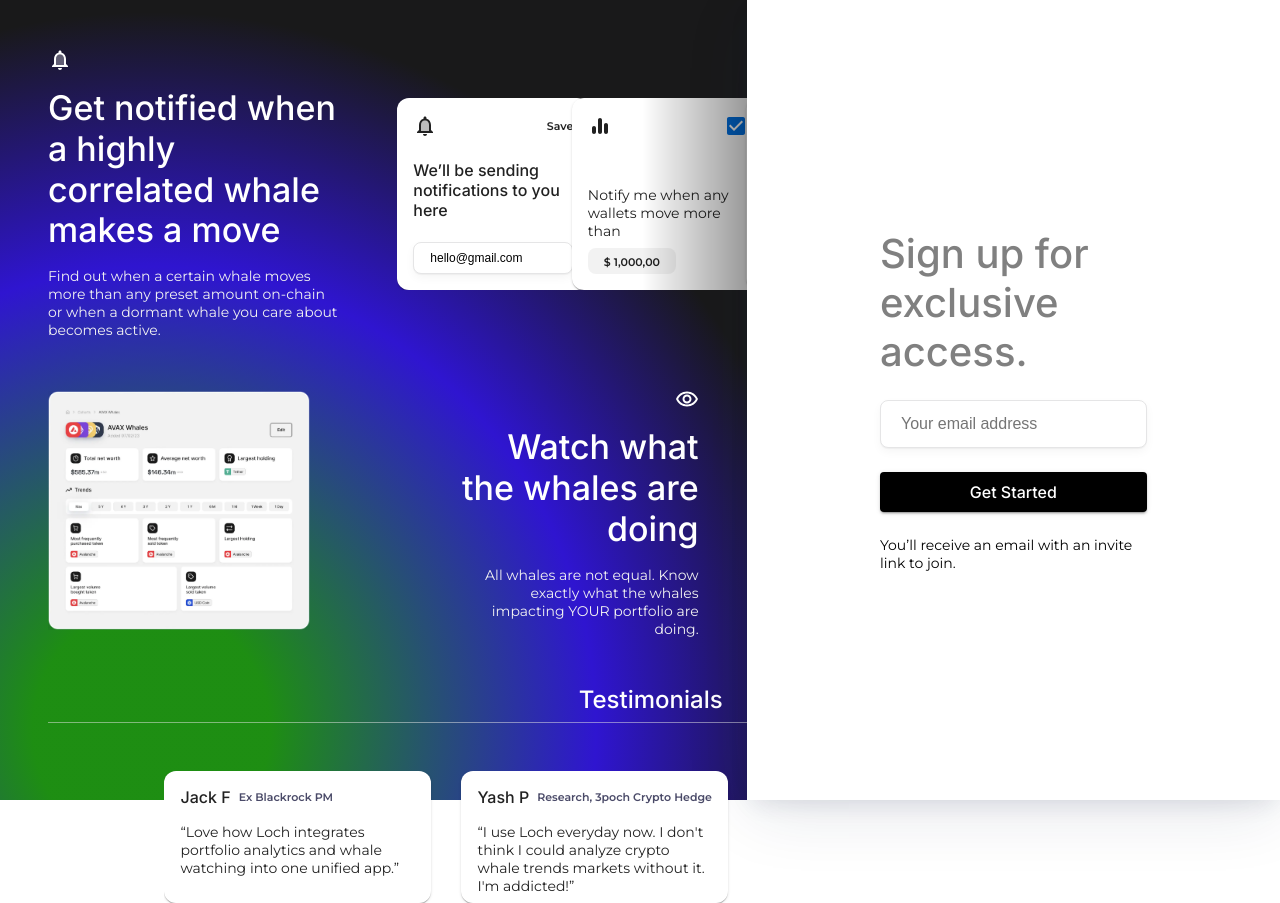
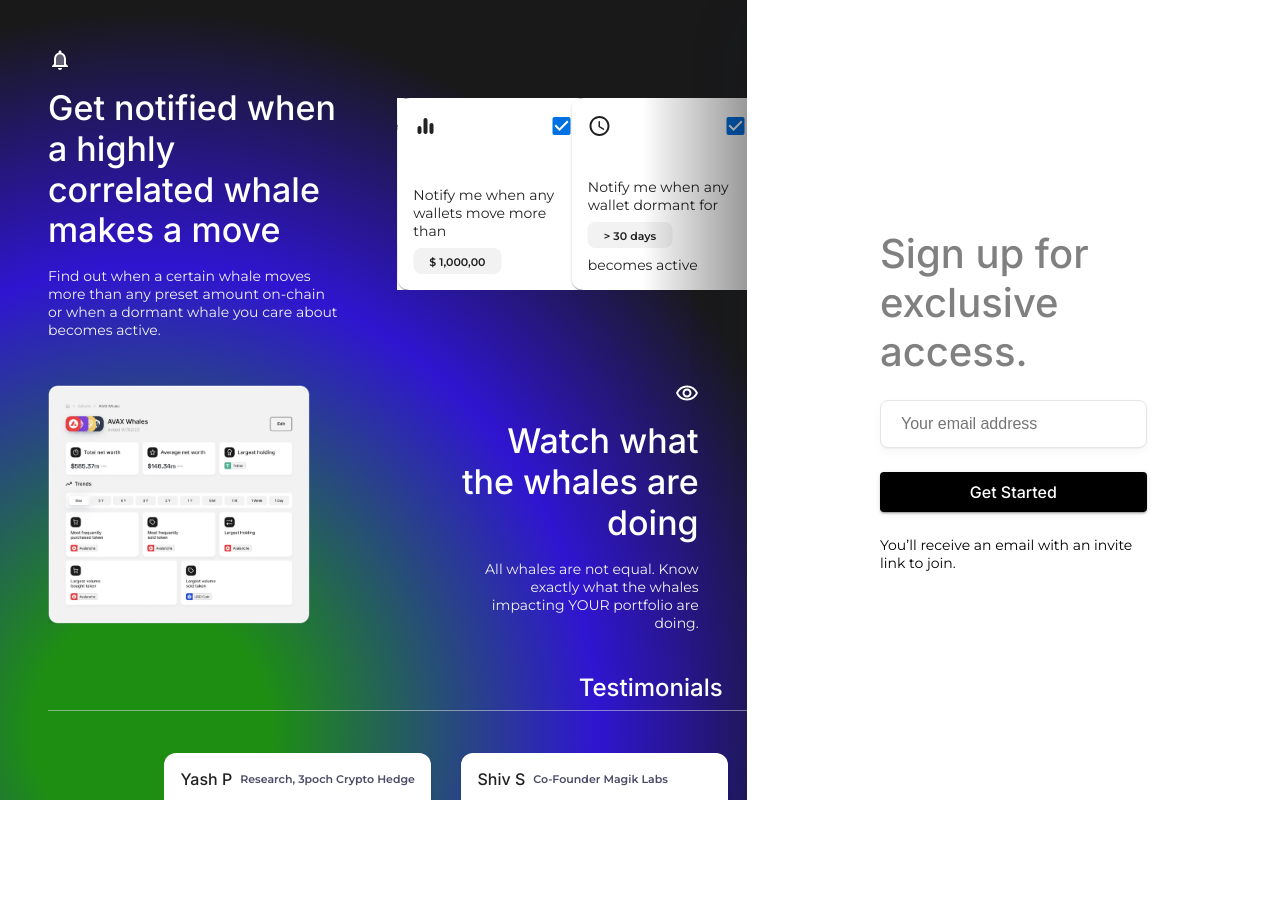
Before and after one commit to abhii6700/loch-one, a React (Create React App) app: page / in a window 1280 px wide. After the commit the page ends 800 px from the top, so only its background shows below. Built offline with nearby package versions, Linux system fonts and the light colour scheme; the HTML template or start-up script is replaced by a standard one.

Commit message:
added autoplay and fixed minor UI issue

```diff
--- a/src/components/InfoSection/index.js
+++ b/src/components/InfoSection/index.js
@@ -10,16 +10,18 @@
 import Description from '../Description';
 import SectionLayout from '../SectionLayout';
 import TestimonialCard from '../TestimonialCard';
+import NotificationCard from '../NotificationCard';
+import { FormInput } from '../SignupSection';
 
 import 'swiper/css';
 import 'swiper/css/navigation';
 import 'swiper/css/pagination';
 
-import NotificationCard from '../NotificationCard';
-import { FormInput } from '../SignupSection';
+import { Autoplay } from 'swiper/modules';
+
 const InfoSection = () => {
   return (
-    <InfoSectionWrapper gap={'48px'}>
+    <InfoSectionWrapper gap={'42px'}>
       {/* NOTIFICATION */}
 
       <SectionLayout
@@ -55,6 +57,11 @@
               freeMode={true}
               grabCursor={true}
               loop={true}
+              autoplay={{
+                delay: 4000,
+                disableOnInteraction: true,
+              }}
+              modules={[Autoplay]}
               className="mySwiper"
               style={{
                 margin: 0,
@@ -204,6 +211,12 @@
               spaceBetween={30}
               freeMode={true}
               grabCursor={true}
+              loop={true}
+              autoplay={{
+                delay: 5000,
+                disableOnInteraction: true,
+              }}
+              modules={[Autoplay]}
               className="mySwiper"
             >
               <SwiperSlide>
@@ -241,6 +254,11 @@
   background:
     'radial-gradient(92.19% 89.74% at 20.27% 91.27%, rgba(31, 169, 17, 0.81) 17.21%, #2F15D0 64.58%, rgba(0, 0, 0, 0.00) 100%)',
   backgroundColor: '#19191a',
+  overflowY: 'scroll',
+
+  '&::-webkit-scrollbar': {
+    display: 'none',
+  },
 
   '@media (max-width:768px)': {
     padding: '48px 24px',
```
